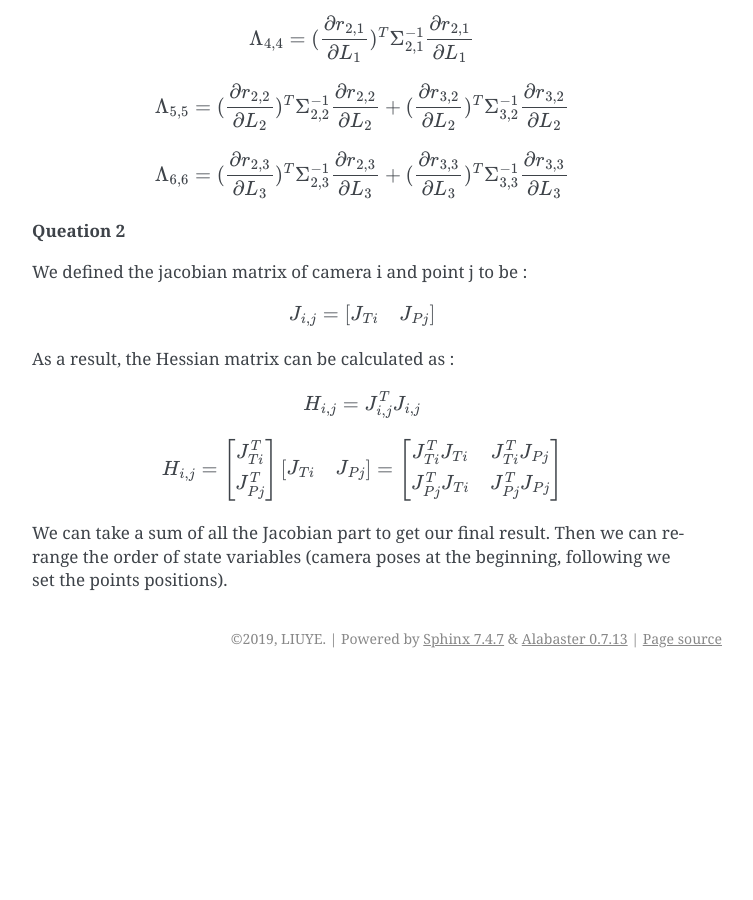
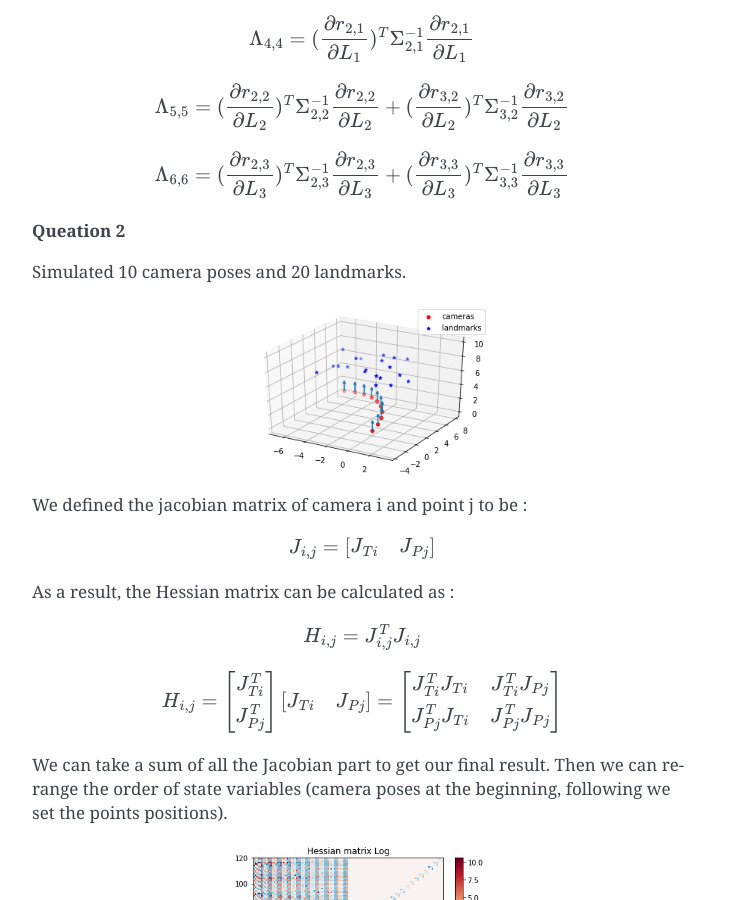
Before and after one commit to gggliuye/VIO, a Sphinx documentation site: the page built from docs/deepblue/VIO.rst, in a window 1280 px wide and 900 px high, scrolled down 2988 px. Shown: the whole window, without its empty margins (388-1141 px from the left). Built offline with Sphinx 7.4.7, drawn with Linux system fonts in a browser that asks for light colours; before the commit the page ends 3666 px from its top, so only the background shows below that.

Commit message:
Update VIO.rst

```diff
--- a/docs/deepblue/VIO.rst
+++ b/docs/deepblue/VIO.rst
@@ -146,6 +146,13 @@ We can simply delete the elements related with xi_1
 
 **Queation 2**
 
+Simulated 10 camera poses and 20 landmarks.
+
+.. image:: images/sim.png
+   :width: 40%
+   :align: center
+
+
 We defined the jacobian matrix of camera i and point j to be :
 
 .. math::
@@ -164,3 +171,7 @@ As a result, the Hessian matrix can be calculated as :
 
 We can take a sum of all the Jacobian part to get our final result.
 Then we can re-range the order of state variables (camera poses at the beginning, following we set the points positions).
+
+.. image:: images/hessian.png
+   :width: 40%
+   :align: center
```
